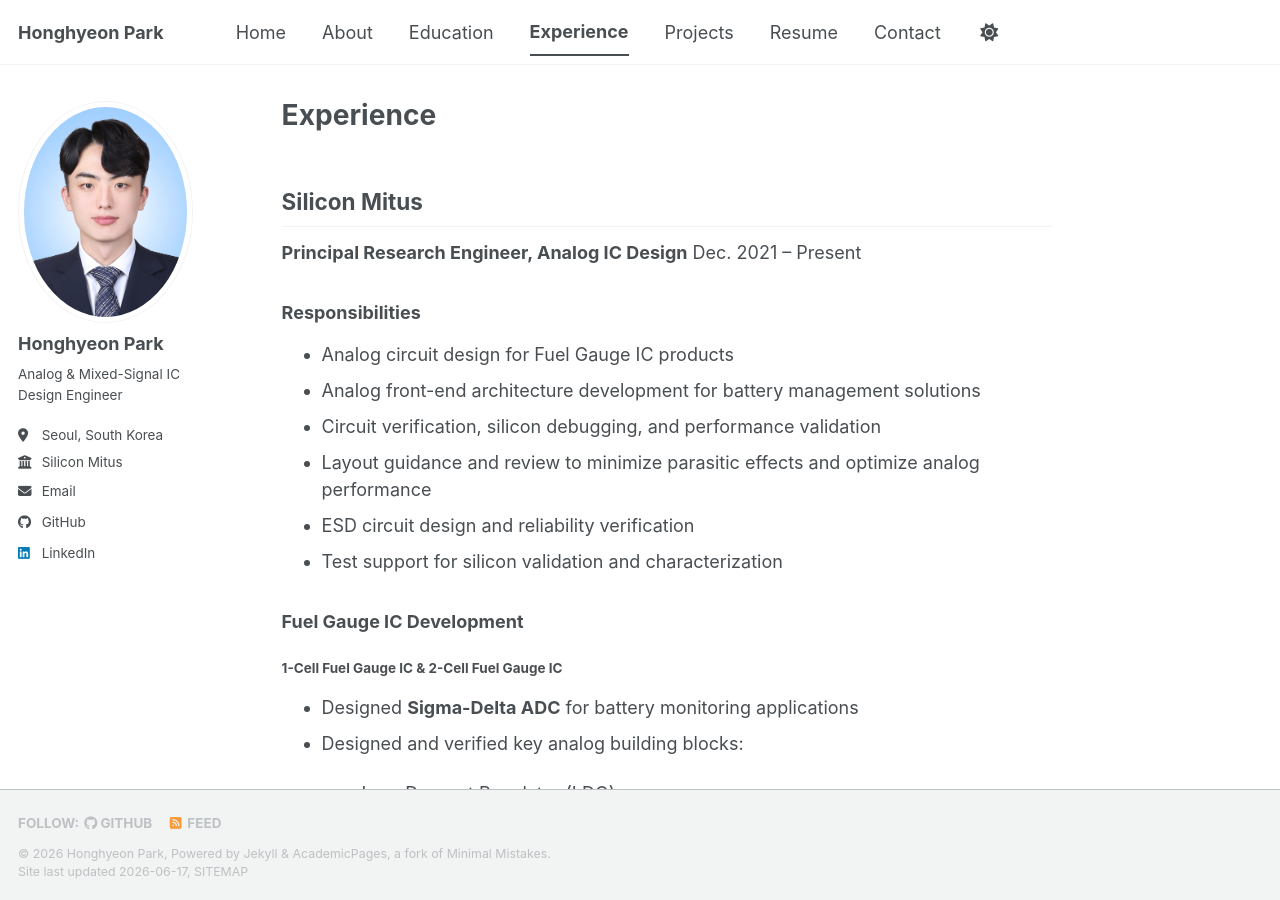
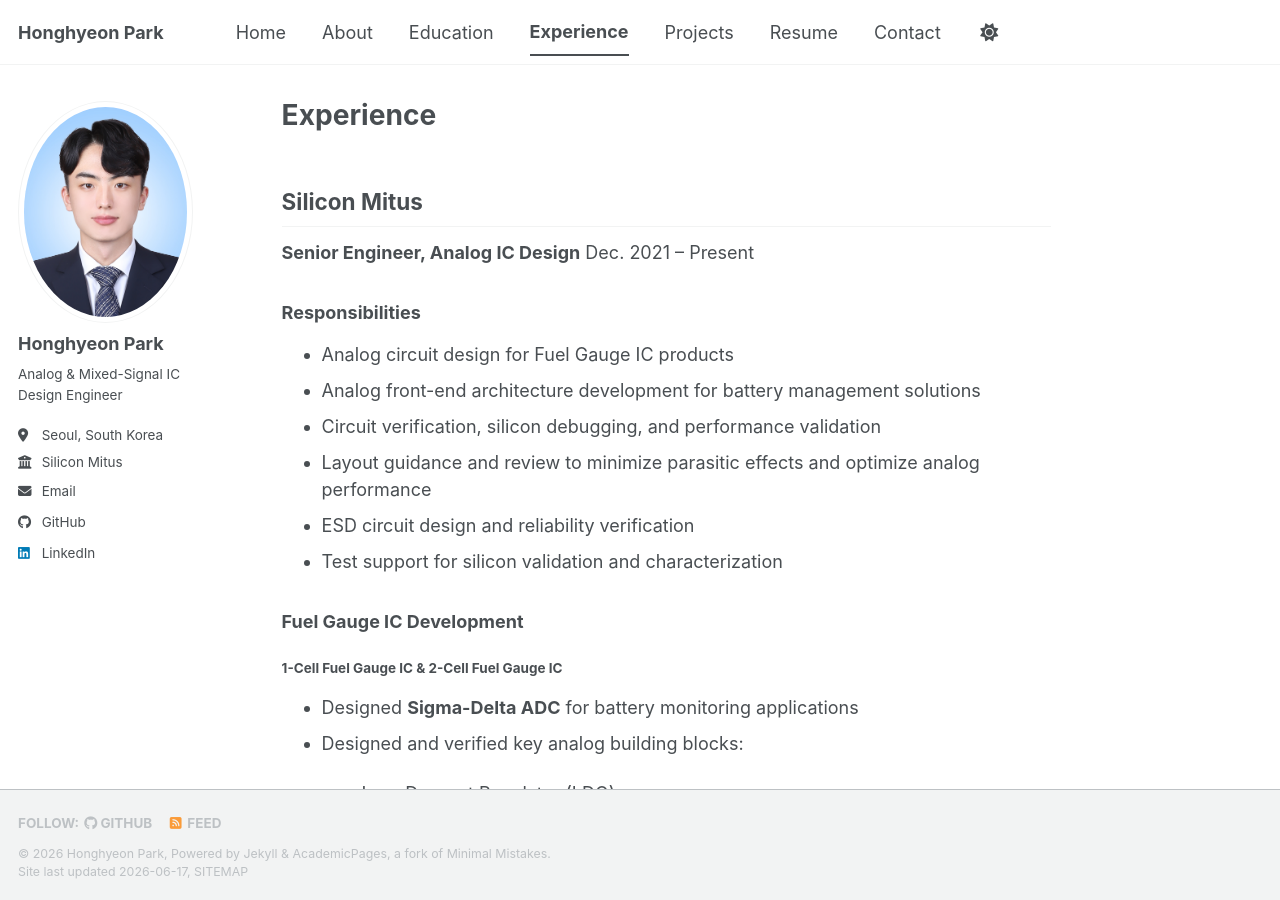
Before and after one commit to PARKHONGHYEON/PARHONGHYEON.github.io, a Jekyll site: the page built from _pages/experience.md, in a window 1280 px wide and 900 px high. Built offline with Jekyll 4.4.1, drawn with Linux system fonts in a browser that asks for light colours; a script bundle is joined from its source files by our own code; library files that are not in the unit come from our copies.

Commit message:
Update experience.md

```diff
--- a/_pages/experience.md
+++ b/_pages/experience.md
@@ -7,7 +7,7 @@ author_profile: true
 
 ## Silicon Mitus
 
-**Principal Research Engineer, Analog IC Design**
+**Senior Engineer, Analog IC Design**
 Dec. 2021 – Present
 
 ### Responsibilities
```
